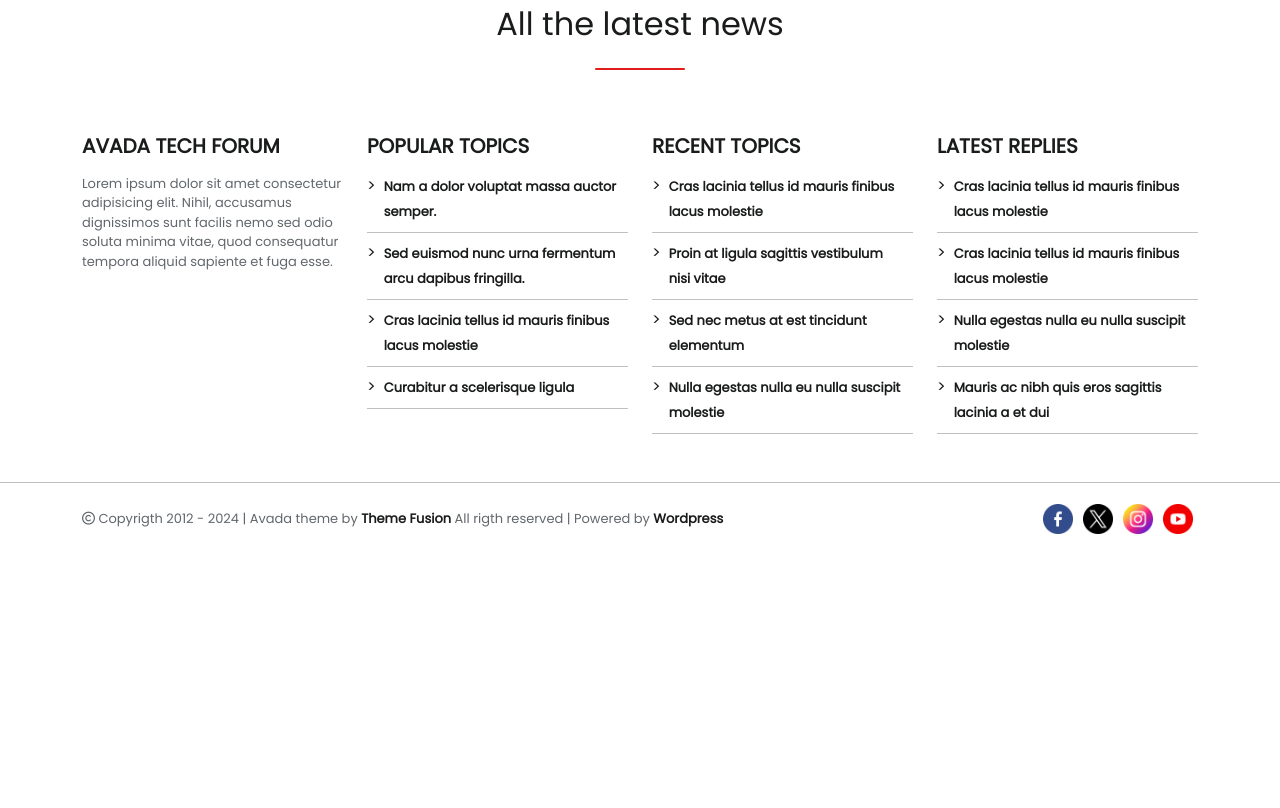
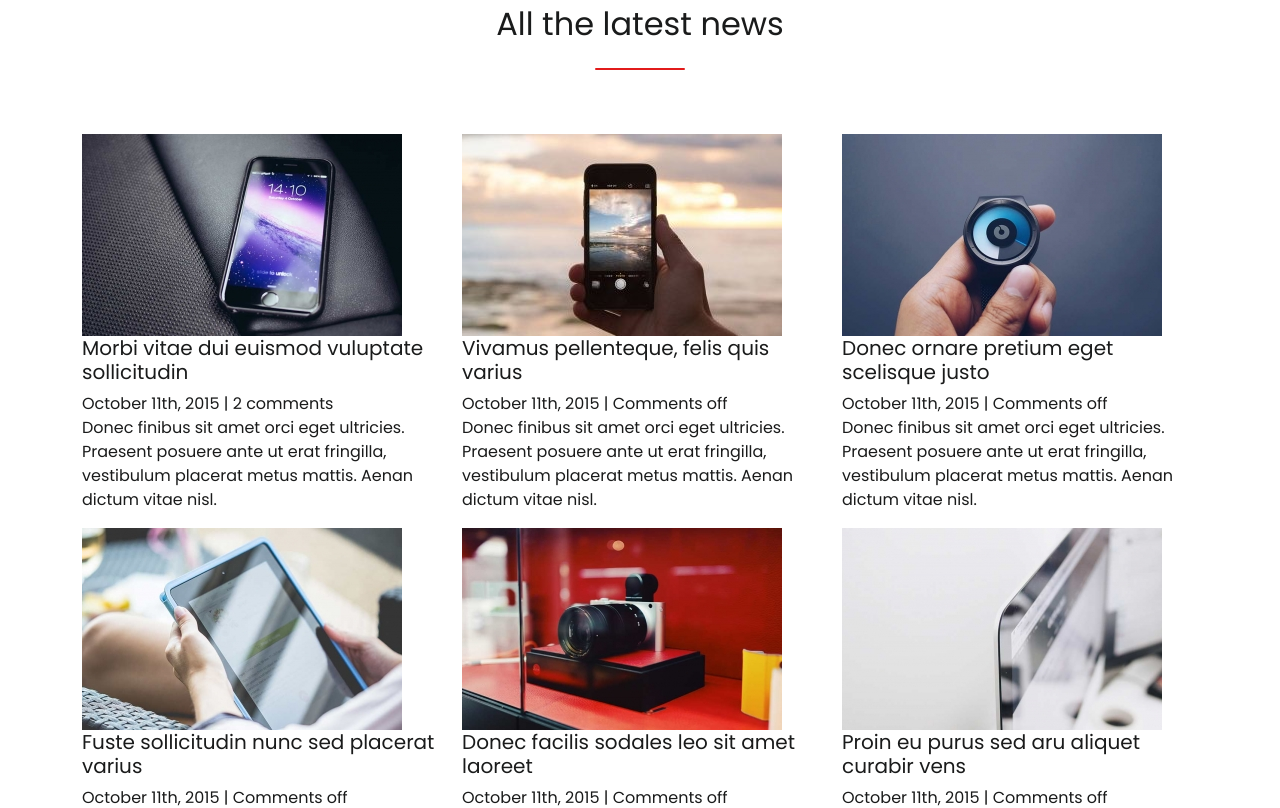
Before and after one commit to simoneaucello/proj-html-vuejs, a Vue app: page / in a window 1280 px wide. Shown: the part 1400-2208 px from the top of the page. Before the commit the page ends 1971 px from the top, so only its background shows below. Built offline with nearby package versions, Linux system fonts and the light colour scheme.

Commit message:
[add] print cards

```diff
--- a/src/components/Header.vue
+++ b/src/components/Header.vue
@@ -30,7 +30,6 @@ import Jumbotron from '../components/partials/Jumbotron.vue';
     <div>
       <img src="/img/logo.png" alt="logo">
     </div>
-
     <div>
       <div class="collapse navbar-collapse" id="navbarNavAltMarkup">
         <div class="navbar-nav d-flex align-items-center">
@@ -41,7 +40,6 @@ import Jumbotron from '../components/partials/Jumbotron.vue';
           <a href="#" class=" join_btn d-flex align-items-center " aria-current="page">JOIN US</a>
           <a href="#" class="nav-link mx-3" aria-current="page"><i class="fa-solid fa-magnifying-glass"></i>
           </a>
-
         </div>
       </div>
     </div>
--- a/src/components/Main.vue
+++ b/src/components/Main.vue
@@ -1,12 +1,17 @@
 <script>
-
+import Card from './partials/Card.vue'
+import cardItem from '../data/cards'
 import {store} from '../data/store'
   export default {
+    components: {
+      Card
+    },
 
 
     data(){
       return{
-        store
+        store,
+        cardItem
       }
     }
   }
@@ -14,6 +19,8 @@ import {store} from '../data/store'
 
 
 <template>
+
+  <main>
 
   <!-- place to be section  -->
   <div class="container-fluid place-to-be justify-content-center d-flex ">
@@ -29,9 +36,28 @@ import {store} from '../data/store'
     <h6>PHASELLUS EGET METUS</h6>
     <h2>All the latest news</h2>
     <div class="lined my-3"></div>
+  </div>
 
-   </div>
+  <div class="container ">
+    <div class="row row-cols-3">
 
+    <Card
+    class="col d-flex justify-content-center"
+    v-for="item in cardItem"
+    :key="item.id"
+    :img="item.img"
+    :title="item.title"
+    :details="item.details"
+    :desc="item.desc"
+    />
+
+    </div>
+
+
+
+  </div>
+
+</main>
 </template>
 
 
--- /dev/null
+++ b/src/components/partials/Card.vue
@@ -0,0 +1,40 @@
+<script>
+  export default {
+    props: {
+      id: Number,
+      img: String,
+      title: String,
+      details: String,
+      desc: String
+    },
+
+    methods: {
+      getImagePath(img){
+        return new URL(`/public/img/${img}`, import.meta.url).href
+
+      }
+    }
+
+  }
+</script>
+<template>
+  <div class="container">
+    <div class="row">
+
+      <div class="col">
+        <div
+        class="my_card">
+        <img :src="getImagePath(`${img}`)" :alt="title">
+        <h5>{{title}}</h5>
+        <span>{{details}}</span>
+        <p>{{desc}}</p>
+      </div>
+      </div>
+    </div>
+  </div>
+</template>
+
+
+<style lang="scss" scoped>
+
+</style>
--- /dev/null
+++ b/src/data/cards.js
@@ -0,0 +1,44 @@
+export default [
+  {
+    id: 1,
+    img: 'post_feat_img_25-320x202.jpg',
+    title: 'Morbi vitae dui euismod vuluptate sollicitudin',
+    details: 'October 11th, 2015 | 2 comments',
+    desc: 'Donec finibus sit amet orci eget ultricies. Praesent posuere ante ut erat fringilla, vestibulum placerat metus mattis. Aenan dictum vitae nisl.'
+  },
+  {
+    id: 2,
+    img: 'post_feat_img_24-320x202.jpg',
+    title: 'Vivamus pellenteque, felis quis varius',
+    details: 'October 11th, 2015 | Comments off',
+    desc: 'Donec finibus sit amet orci eget ultricies. Praesent posuere ante ut erat fringilla, vestibulum placerat metus mattis. Aenan dictum vitae nisl.'
+  },
+  {
+    id: 3,
+    img: 'post_feat_img_23-320x202.jpg',
+    title: 'Donec ornare pretium eget scelisque justo',
+    details: 'October 11th, 2015 | Comments off',
+    desc: 'Donec finibus sit amet orci eget ultricies. Praesent posuere ante ut erat fringilla, vestibulum placerat metus mattis. Aenan dictum vitae nisl.'
+  },
+  {
+    id: 4,
+    img: 'post_feat_img_22-320x202.jpg',
+    title: 'Fuste sollicitudin nunc sed placerat varius',
+    details: 'October 11th, 2015 | Comments off',
+    desc: 'Donec finibus sit amet orci eget ultricies. Praesent posuere ante ut erat fringilla, vestibulum placerat metus mattis. Aenan dictum vitae nisl.'
+  },
+  {
+    id: 5,
+    img: 'post_feat_img_21-320x202.jpg',
+    title: 'Donec facilis sodales leo sit amet laoreet',
+    details: 'October 11th, 2015 | Comments off',
+    desc: 'Donec finibus sit amet orci eget ultricies. Praesent posuere ante ut erat fringilla, vestibulum placerat metus mattis. Aenan dictum vitae nisl.'
+  },
+  {
+    id: 6,
+    img: 'post_feat_img_20-320x202.jpg',
+    title: 'Proin eu purus sed aru aliquet curabir vens',
+    details: 'October 11th, 2015 | Comments off',
+    desc: 'Donec finibus sit amet orci eget ultricies. Praesent posuere ante ut erat fringilla, vestibulum placerat metus mattis. Aenan dictum vitae nisl.'
+  },
+]
--- a/src/data/menues.js
+++ b/src/data/menues.js
@@ -90,7 +90,7 @@ const footerMenues = {
 
   social: [
       {
-        text: '/img/facebook.png',
+        text: '"/img/facebook.png"',
         href: '#'
       },
 
```
Lines whose indentation alone changed are shown as unchanged.
